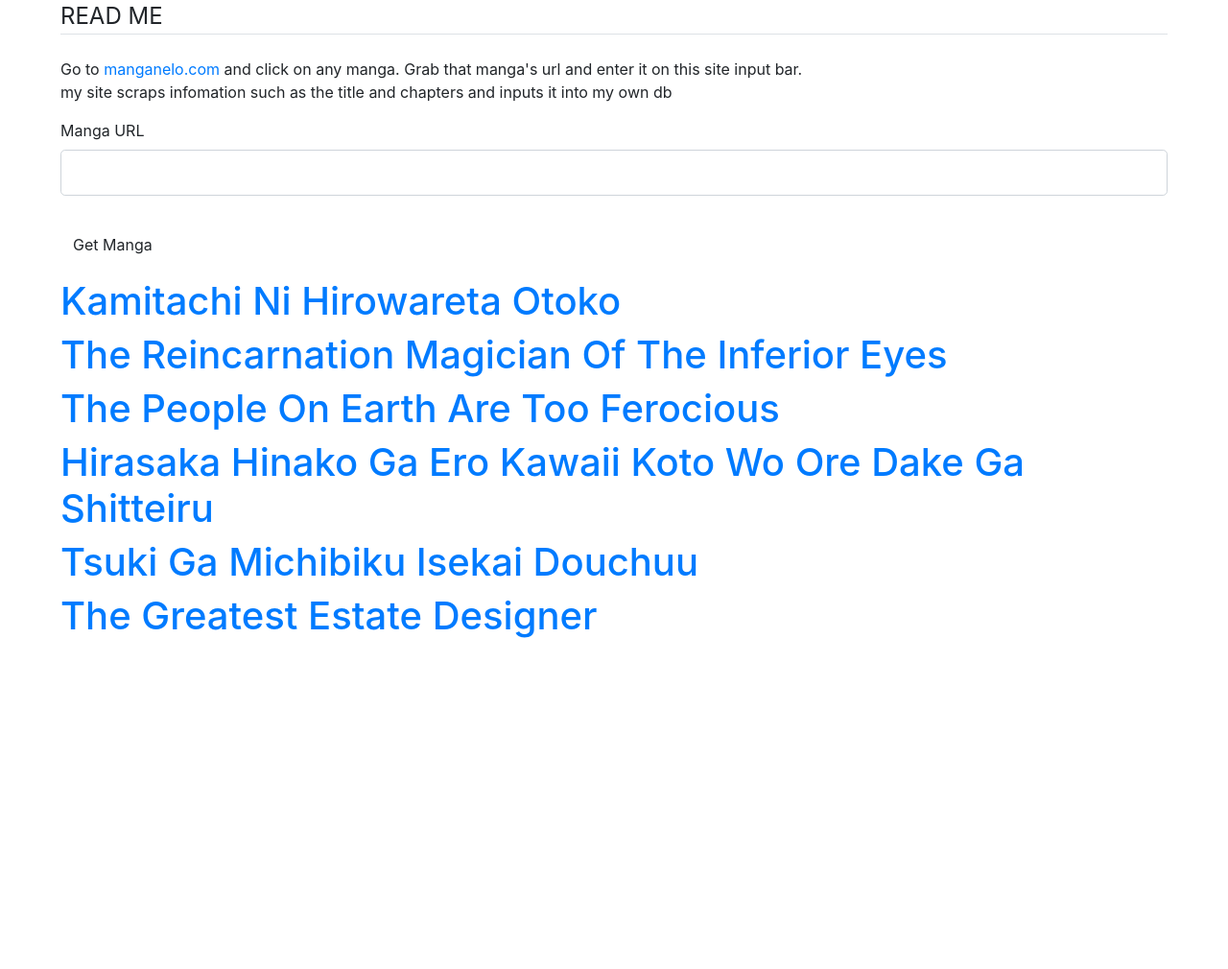
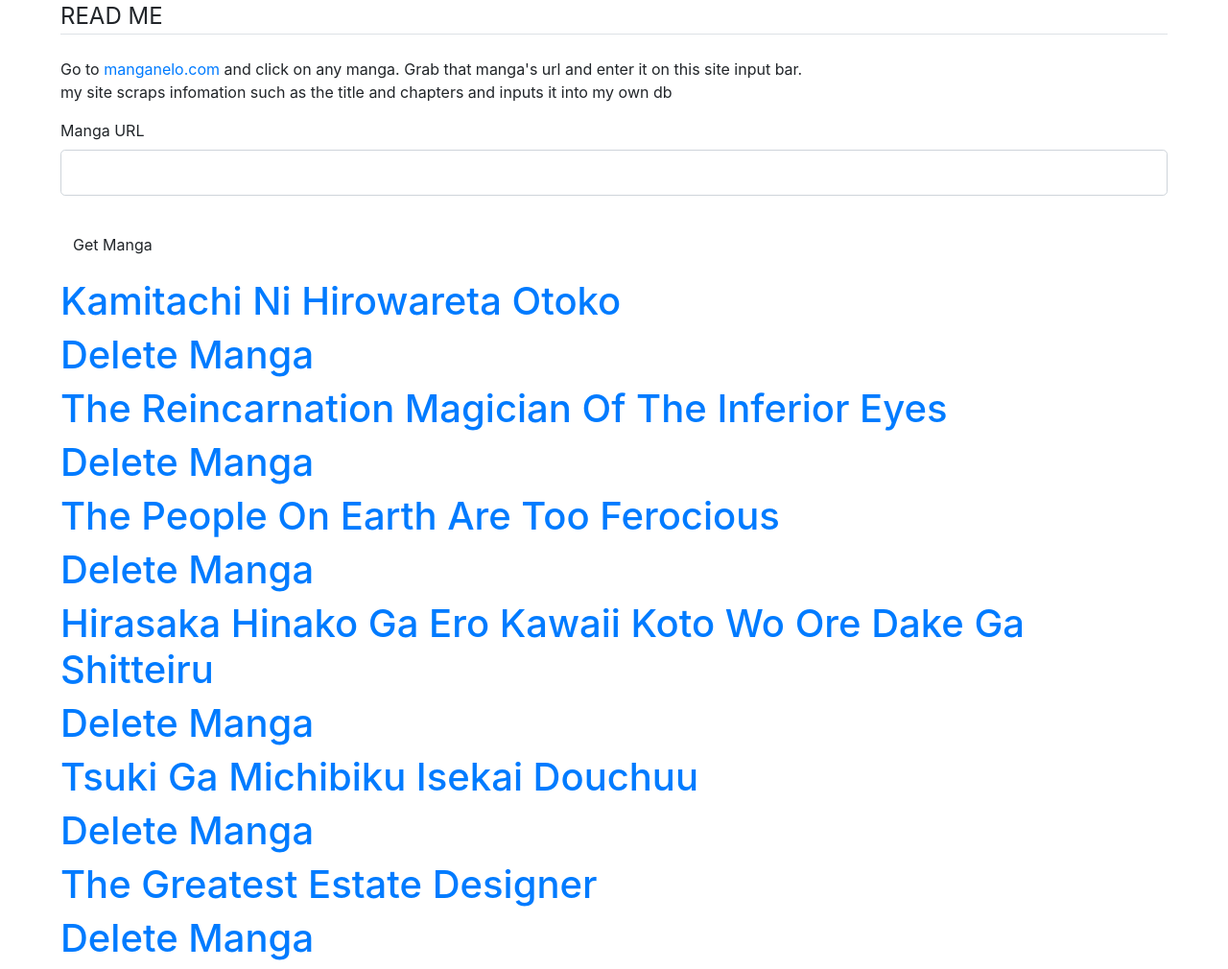
Before and after one commit to Zr1shadow/personal_flask_website, a Flask app: page / in a window 1280 px wide. Shown: the part 57-1067 px from the top of the page at 96% size. Before the commit the page ends 722 px from the top, so only its background shows below. Run offline with Flask 2, Linux system fonts and the light colour scheme; data comes from the database, SQL or seed files in the repository; both versions use the stored data as it was after the commit.

Commit message:
Refactored file structure of project

```diff
--- a/routing/forms.py
+++ b/routing/database/forms.py
@@ -1,7 +1,8 @@
 from flask_wtf import FlaskForm
 from wtforms import StringField, PasswordField, SubmitField, BooleanField
 from wtforms.validators import DataRequired, Length, Email, EqualTo, ValidationError
-from routing.models import User
+from routing.database.manga_schema import User
+
 class RegistrationForm(FlaskForm):
 
     username = StringField('Username',
--- a/routing/models.py
+++ b/routing/database/manga_schema.py
@@ -39,8 +39,10 @@ class MangaChapters(db.Model):
 
     category_id = db.Column(db.Integer, db.ForeignKey('manga.id'),
         nullable=False)
+
+    # cascade allows foreign key to be deleted when parent is deleted
     manga = db.relationship('Manga',
-        backref=db.backref('posts', lazy=True))
+        backref=db.backref('posts', lazy=True, cascade='all,delete'))
 
     def __repr__(self):
         return '<MangaChapters %r>' % self.chapter
--- a/routing/queries.py
+++ b/routing/database/queries.py
@@ -1,5 +1,5 @@
 from routing import db
-from routing.models import Manga, MangaChapters
+from routing.database.manga_schema import Manga, MangaChapters
 from sqlalchemy import text
 
 
@@ -35,12 +35,7 @@ class MangaQueries():
     def dailyUpdate(self):
         resutld = db.session.execute('SELECT category_id FROM manga_chapters ')
         print(resutld)
-# for x, y in db.session.query(Manga, MangaChapters).filter(Manga.id == MangaChapters.category_id).all():
-#             manga_chapters.append(y.chapter)
-#             manga_link.append(y.chapter_link)
 
-#             print(x.id, x.title, y.chapter)
-    # @staticmethod
-    # def deleteManga():
-    #     db.session.query(Manga).delete()
-    #     db.session.commit()
+    def deleteManga(self, id):
+        db.session.query(Manga).delete(id)
+        db.session.commit()
--- a/Scrapers/mangaScraper.py
+++ b/routing/features/scrapers/mangaScraper.py
@@ -1,8 +1,9 @@
 from bs4 import BeautifulSoup
 import requests
 import json
-from routing.models import Manga, MangaChapters
+from routing.database.manga_schema import Manga, MangaChapters
 from routing import db
+
 class Scaper():
 
     def __init__(self, URL):
--- a/routing/routes.py
+++ b/routing/routes.py
@@ -1,10 +1,10 @@
 from flask import render_template, flash, redirect, url_for
-from routing.forms import RegistrationForm, LoginForm, PostNewMangaEntry
-from routing.models import User, Post
+from routing.database.forms import RegistrationForm, LoginForm, PostNewMangaEntry
+from routing.database.manga_schema import User, Post
 from routing import app, db
-from Scrapers.mangaScraper import Scaper
+from routing.features.scrapers.mangaScraper import Scaper
 from flask_login import login_user, current_user, logout_user
-from routing.queries import MangaQueries
+from routing.database.queries import MangaQueries
 
 
 @app.route('/home')
@@ -57,6 +57,15 @@ def manga_list():
         # return redirect(url_for('home'))
     return render_template('manga_list.html', title = 'New Manga Entry', form = form, info = info)
 
+@app.route('/delete_post/<manga_title>', methods = ['POST', 'GET'] )
+def delete_post(manga_title):
+    form = PostNewMangaEntry()
+    query = MangaQueries()
+    info = query.getAllMangaTitles()
+    delete = query.deleteManga(manga_title)
+
+    return render_template('manga_list.html', title = 'New Manga Entry', form = form, info = info)
+
 
 @app.route('/manga/<manga_title>')
 def manga(manga_title):
--- a/routing/templates/manga_list.html
+++ b/routing/templates/manga_list.html
@@ -10,8 +10,9 @@
             <p> Go to <a href = "https://m.manganelo.com/read" target = "_blank">manganelo.com</a> and click on any manga. Grab that manga's url and enter it on this site input bar. <br>
                 my site scraps infomation such as the title and chapters and inputs it into my own db
             </p>
+
             <div class = form-group>
-                {{ form.url.label(class = 'form-control-label')}}
+                {{ form.url.label(class = 'form-control-label ')}}
 
                 {% if form.url.errors %}
                     {{form.url(class = "form-control form-control-lg is-invalid")}}
@@ -38,6 +39,8 @@
     {% for x in info %}
 
         <a href = "{{ url_for('manga',  manga_title = x) }}"> <h1>  {{ x }}  </h1></a>
+        <a href = "{{ url_for('delete_post',  manga_title = x) }}"> <h1>  Delete Manga </h1></a>
+
 
     {% endfor %}
     </div>
```
Also changed, not shown: routing/features/__init__.py (added), routing/site.db, 1 other file.
